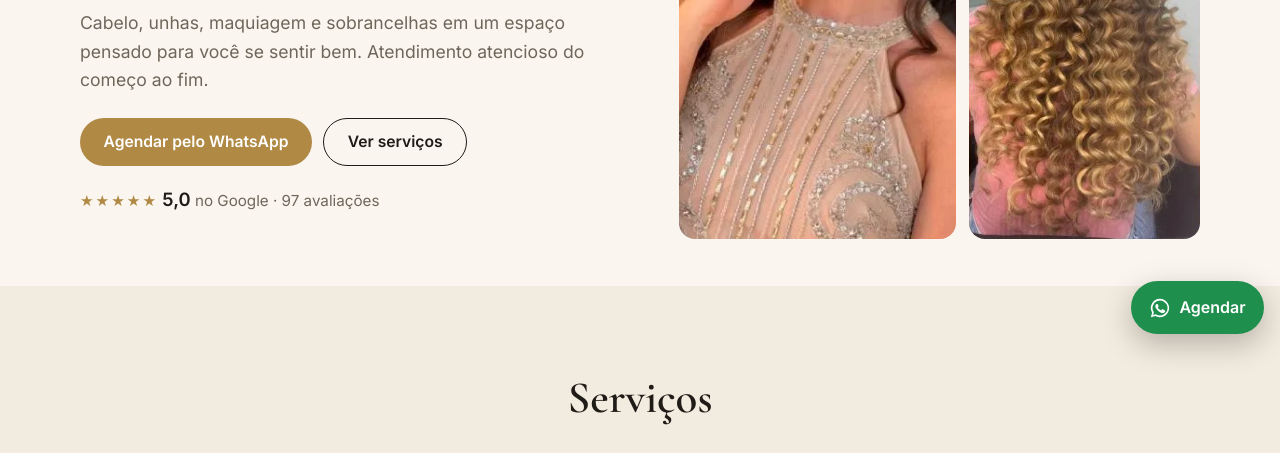
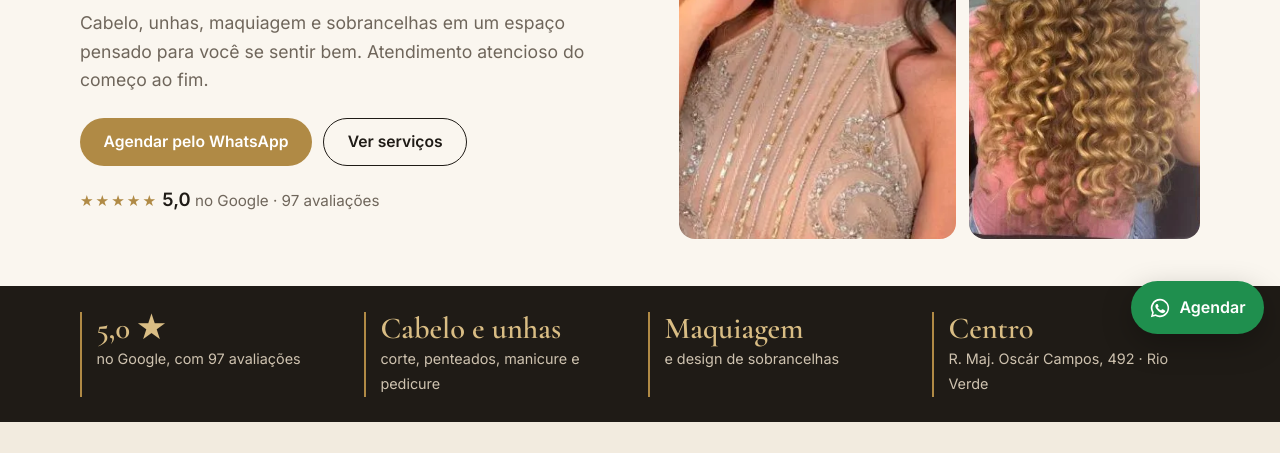
Before and after one commit to gustavotadeuu/previas, a plain HTML site: page esplendor/index.html in a window 1280 px wide. Shown: the part 450-903 px from the top of the page. Drawn offline with nearby package versions, Linux system fonts and the light colour scheme.

Commit message:
Add files via upload

```diff
--- a/esplendor/index.html
+++ b/esplendor/index.html
@@ -4,6 +4,14 @@
 <meta charset="utf-8">
 <meta name="viewport" content="width=device-width, initial-scale=1">
 <meta name="robots" content="noindex">
+<meta property="og:type" content="website">
+<meta property="og:title" content="Esplendor Studio de Beleza – Rio Verde">
+<meta property="og:description" content="Cabelo, manicure, pedicure, maquiagem e sobrancelhas no centro de Rio Verde. Agende pelo WhatsApp.">
+<meta property="og:image" content="https://previas-sites-one.vercel.app/esplendor/img/interior.webp">
+<meta property="og:url" content="https://previas-sites-one.vercel.app/esplendor/">
+<meta name="twitter:card" content="summary_large_image">
+<script type="application/ld+json">{"@context": "https://schema.org", "@type": "BeautySalon", "name": "Esplendor Studio de Beleza", "url": "https://previas-sites-one.vercel.app/esplendor/", "image": "https://previas-sites-one.vercel.app/esplendor/img/fachada.webp", "telephone": "+556493030964", "address": {"@type": "PostalAddress", "streetAddress": "R. Maj. Oscár Campos, 492 - Centro", "addressLocality": "Rio Verde", "addressRegion": "GO", "addressCountry": "BR"}, "openingHours": ["Mo 08:00-19:00", "Tu-Sa 08:00-18:00"], "sameAs": ["https://instagram.com/esplendorstudiodebeleza"], "aggregateRating": {"@type": "AggregateRating", "ratingValue": "5.0", "reviewCount": 97}}</script>
+
 <title>Esplendor Studio de Beleza – Rio Verde</title>
 <meta name="description" content="Salão de beleza no centro de Rio Verde: cabelo, manicure, pedicure, maquiagem e design de sobrancelhas. Agende pelo WhatsApp.">
 <link rel="preconnect" href="https://fonts.googleapis.com"><link rel="preconnect" href="https://fonts.gstatic.com" crossorigin>
@@ -102,6 +110,18 @@ h2{font-size:clamp(2rem,5vw,2.8rem);text-align:center}
 .zap-fixo{position:fixed;right:1rem;bottom:1rem;z-index:50;display:flex;align-items:center;gap:.5rem;background:#1f8f4e;color:#fff;text-decoration:none;font-weight:600;padding:.85rem 1.15rem;border-radius:999px;box-shadow:0 10px 30px rgba(0,0,0,.25)}
 .zap-fixo svg{width:22px;height:22px;fill:#fff}
 @media(prefers-reduced-motion:reduce){html{scroll-behavior:auto}}
+.numeros{background:var(--tinta);color:#f4ead8}
+.numeros ul{list-style:none;margin:0 auto;padding:1.6rem clamp(1rem,4vw,2.5rem);max-width:1200px;display:grid;grid-template-columns:repeat(4,1fr);gap:1rem}
+@media(max-width:760px){.numeros ul{grid-template-columns:1fr 1fr}}
+.numeros li{border-left:2px solid var(--ouro);padding-left:.9rem}
+.numeros b{display:block;font:600 1.9rem/1.1 "Cormorant Garamond",Georgia,serif;color:var(--ouro2)}
+.numeros span{font-size:.9rem;color:#cfc3b0}
+.topo{box-shadow:0 8px 24px -18px rgba(60,40,10,.35)}
+.reveal{opacity:0;transform:translateY(18px);transition:opacity .7s ease,transform .7s ease}
+.reveal.in{opacity:1;transform:none}
+.serv,.g,.aval,.espaco figure{transition:box-shadow .25s,transform .25s}
+.aval:hover,.espaco figure:hover{transform:translateY(-3px)}
+@media(prefers-reduced-motion:reduce){.reveal{opacity:1;transform:none}}
 </style>
 </head>
 <body>
@@ -125,6 +145,15 @@ h2{font-size:clamp(2rem,5vw,2.8rem);text-align:center}
     <img src="img/interior.webp" alt="Interior do salão">
     <img src="img/cachos.webp" alt="Cabelo cacheado finalizado no salão" style="object-position:center 35%">
   </div>
+</section>
+
+<section class="numeros" aria-label="Destaques do salão">
+  <ul>
+    <li><b>5,0 ★</b><span>no Google, com 97 avaliações</span></li>
+    <li><b>Cabelo e unhas</b><span>corte, penteados, manicure e pedicure</span></li>
+    <li><b>Maquiagem</b><span>e design de sobrancelhas</span></li>
+    <li><b>Centro</b><span>R. Maj. Oscár Campos, 492 · Rio Verde</span></li>
+  </ul>
 </section>
 
 <section class="faixa" id="servicos"><div class="sec">
@@ -280,6 +309,11 @@ h2{font-size:clamp(2rem,5vw,2.8rem);text-align:center}
     if (f.get("obs")) linhas.push(`Obs.: ${f.get("obs")}`);
     window.open(zap(linhas.join("\n")), "_blank");
   });
+  if (!matchMedia("(prefers-reduced-motion: reduce)").matches && "IntersectionObserver" in window) {
+    const alvos = document.querySelectorAll(".sec h2, .g, .galeria img, .espaco figure, .aval, .agenda form, .numeros li, .local iframe");
+    const ob = new IntersectionObserver((es) => es.forEach((e) => { if (e.isIntersecting) { e.target.classList.add("in"); ob.unobserve(e.target); } }), { rootMargin: "0px 0px -6% 0px" });
+    alvos.forEach((el, i) => { el.classList.add("reveal"); el.style.transitionDelay = (i % 4) * 70 + "ms"; ob.observe(el); });
+  }
 })();
 </script>
 </body>
```
